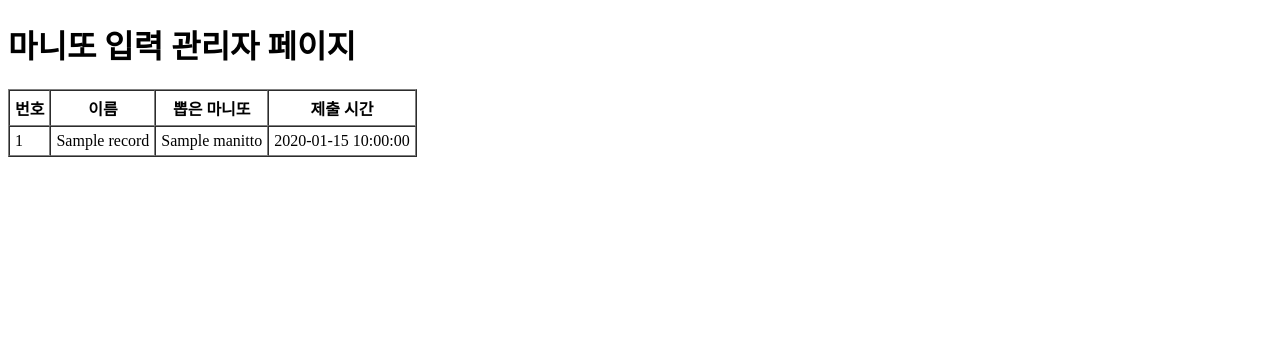
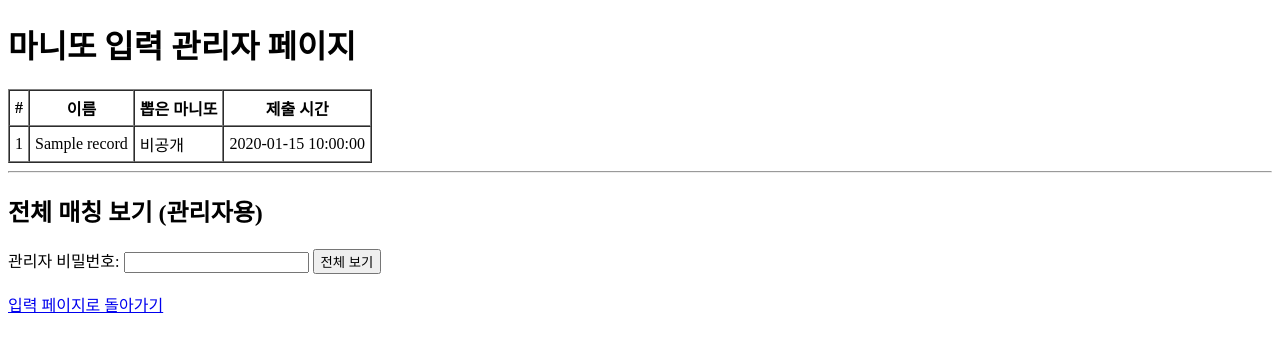
Before and after one commit to i89624356-web/secret-friend_info, a Flask app: template templates/admin.html in a window 1280 px wide. Shown: the top 352 px of the page. Run offline with Flask 3, Linux system fonts and the light colour scheme; the template is opened without the code that fills it: most values are stand-ins (such as "Sample title", 1, 10 or a date in 2020).

Commit message:
admin password

```diff
--- a/app.py
+++ b/app.py
@@ -7,6 +7,7 @@ app = Flask(__name__)
 
 DATA_FILE = "result.json"
 
+ADMIN_PASSWORD = "manitto1234"
 
 def load_data():
     """result.json 로드 (없으면 빈 리스트 반환)"""
@@ -56,10 +57,24 @@ def result_page():
     return render_template("result.html", name=name, manitto=manitto)
 
 
-@app.route("/admin")
+@app.route("/admin", methods=["GET", "POST"])
 def admin():
+    """관리자 페이지: 기본은 이름만, 비밀번호 맞으면 전체 매칭 공개"""
     records = load_data()
-    return render_template("admin.html", records=records)
+    # 기본값: 이름만 보이고 마니또는 숨김
+    show_full = False
+    message = None
 
-if __name__ == "__main__":
-    app.run(debug=True)
+    if request.method == "POST":
+        password = request.form.get("password", "")
+        if password == ADMIN_PASSWORD:
+            show_full = True   # 전체 보기 허용
+        else:
+            message = "비밀번호가 틀렸습니다."
+
+    # 최신이 위로 오게 하고 싶으면 한 번 뒤집기
+    records = list(reversed(records))
+    return render_template("admin.html",
+                           records=records,
+                           show_full=show_full,
+                           message=message)
--- a/templates/admin.html
+++ b/templates/admin.html
@@ -13,7 +13,7 @@
     <table border="1" cellspacing="0" cellpadding="5">
         <thead>
             <tr>
-                <th>번호</th>
+                <th>#</th>
                 <th>이름</th>
                 <th>뽑은 마니또</th>
                 <th>제출 시간</th>
@@ -24,7 +24,13 @@
             <tr>
                 <td>{{ loop.index }}</td>
                 <td>{{ r.name }}</td>
-                <td>{{ r.manitto }}</td>
+                <td>
+                    {% if show_full %}
+                    {{ r.manitto }}
+                    {% else %}
+                    비공개
+                    {% endif %}
+                </td>
                 <td>{{ r.time }}</td>
             </tr>
             {% endfor %}
@@ -34,6 +40,22 @@
     <p>아직 제출된 데이터가 없습니다.</p>
     {% endif %}
 
+    <hr>
+
+    <h2>전체 매칭 보기 (관리자용)</h2>
+    <form method="post">
+        <label>관리자 비밀번호:
+            <input type="password" name="password" required>
+        </label>
+        <button type="submit">전체 보기</button>
+    </form>
+
+    {% if message %}
+    <p style="color: red;">{{ message }}</p>
+    {% endif %}
+
+    <br>
+    <a href="/">입력 페이지로 돌아가기</a>
 </body>
 
 </html>
```
